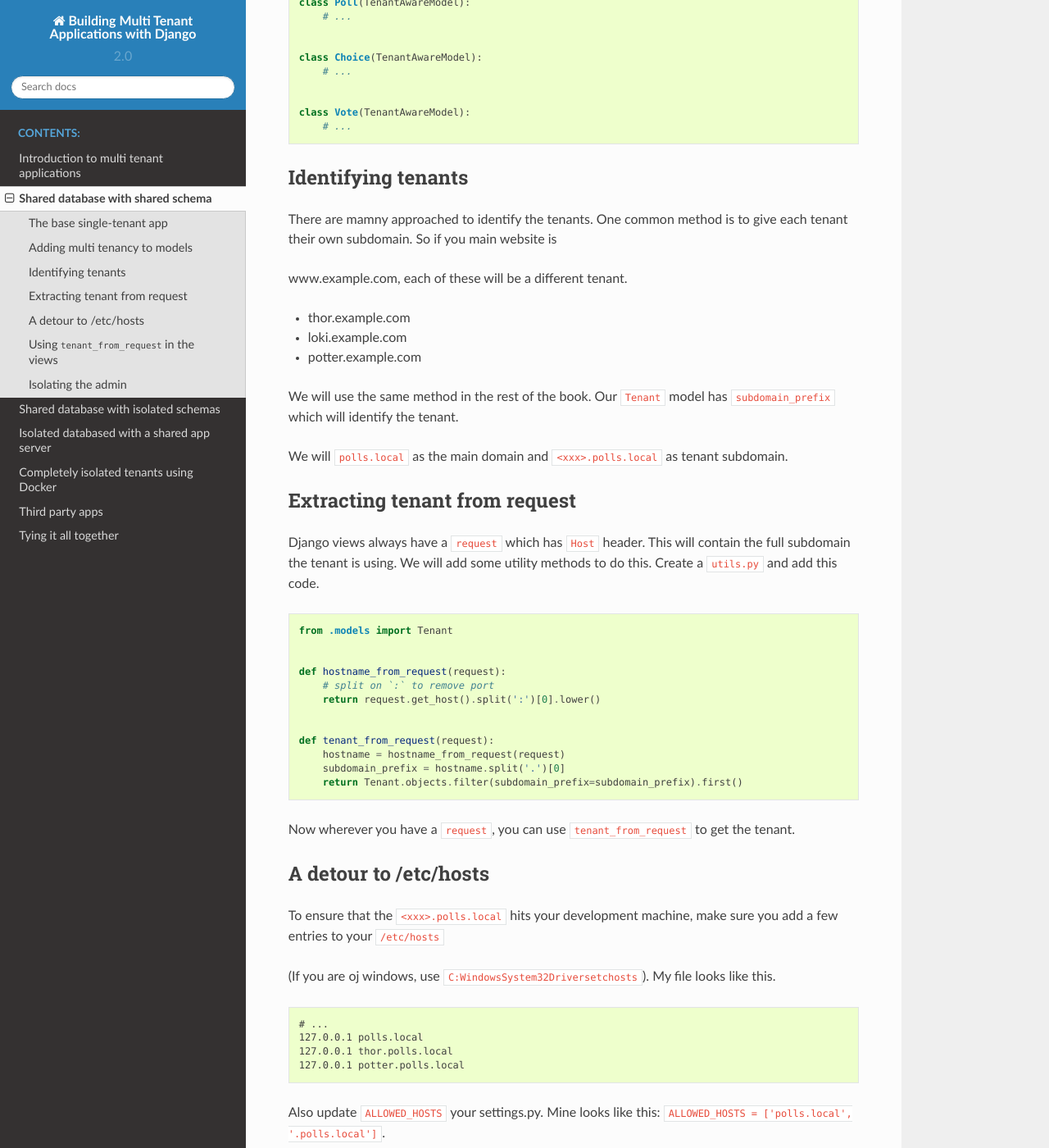
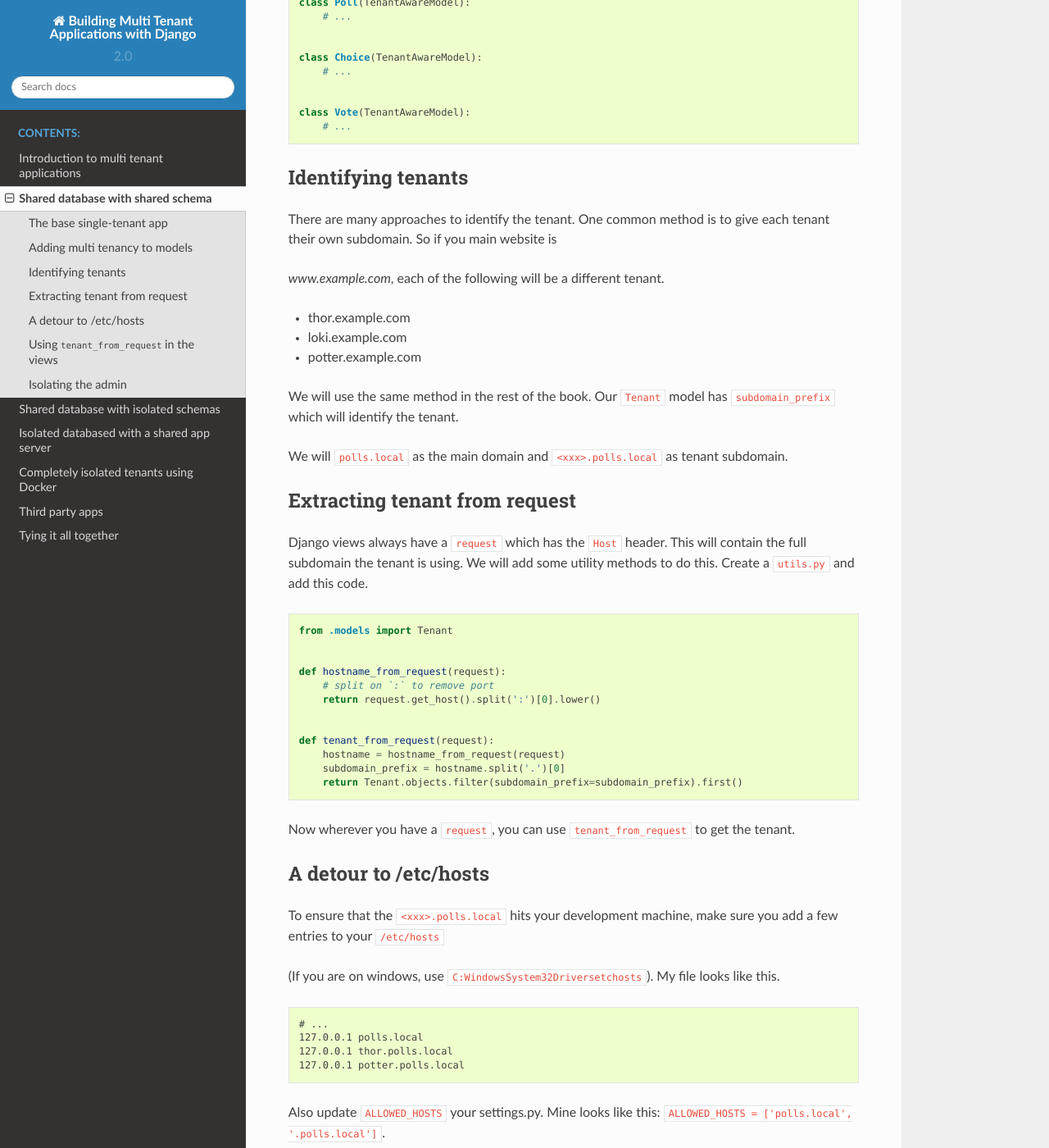
Before and after one commit to agiliq/building-multi-tenant-applications-with-django, a Sphinx documentation site: the page built from source/shared-database-shared-schema.rst, in a window 1280 px wide and 1400 px high, scrolled down 1376 px. Shown: the whole window at 82% size. Built offline with Sphinx 7.4.7 and the Read the Docs theme 2.0.0, drawn with Linux system fonts in a browser that asks for light colours; some of the changed text lies outside the part shown.

Commit message:
Fixed typos

```diff
--- a/source/shared-database-shared-schema.rst
+++ b/source/shared-database-shared-schema.rst
@@ -92,9 +92,9 @@ Change the :code:`polls.models` to subclass from :code:`TenantAwareModel`.
 Identifying tenants
 +++++++++++++++++++++++++++++++
 
-There are mamny approached to identify the tenants. One common method is to give each tenant their own subdomain. So if you main website is
+There are many approaches to identify the tenant. One common method is to give each tenant their own subdomain. So if you main website is
 
-www.example.com, each of these will be a different tenant.
+`www.example.com`, each of the following will be a different tenant.
 
 - thor.example.com
 - loki.example.com
@@ -108,7 +108,7 @@ We will :code:`polls.local` as the main domain and :code:`<xxx>.polls.local` as
 Extracting tenant from request
 +++++++++++++++++++++++++++++++
 
-Django views always have a :code:`request` which has  :code:`Host` header. This will contain the full subdomain the tenant is using.
+Django views always have a :code:`request` which has the :code:`Host` header. This will contain the full subdomain the tenant is using.
 We will add some utility methods to do this. Create a :code:`utils.py` and add this code.
 
 .. code-block:: python
@@ -135,7 +135,7 @@ A detour to /etc/hosts
 
 To ensure that the :code:`<xxx>.polls.local` hits your development machine, make sure you add a few entries to your :code:`/etc/hosts`
 
-(If you are oj windows, use :code:`C:\Windows\System32\Drivers\etc\hosts`). My file looks like this.
+(If you are on windows, use :code:`C:\Windows\System32\Drivers\etc\hosts`). My file looks like this.
 
 .. code-block:: text
 
@@ -194,3 +194,5 @@ With the changes, your :code:`admin.py` looks something like this.
             tenant = tenant_from_request(request)
             obj.tenant = tenant
             super().save_model(request, obj, form, change)
+
+With these changes, you have a basic multi-tenant app. But there is a lot more to do as we will see in the the following chapters.
```
Also changed, not shown: other parts of source/shared-database-shared-schema.rst (+4 -4 lines).
